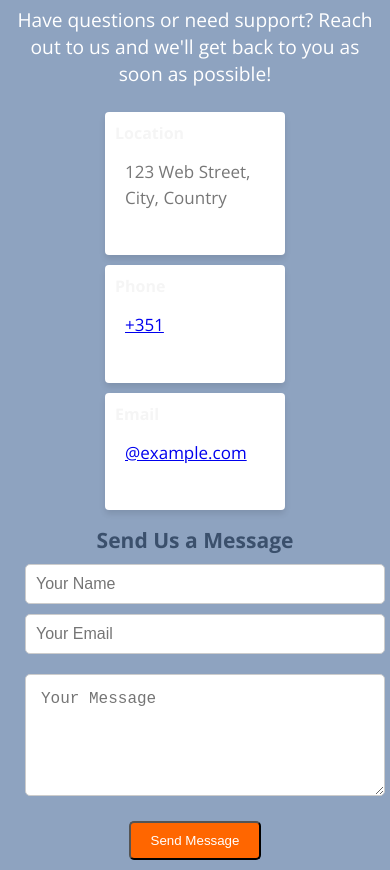
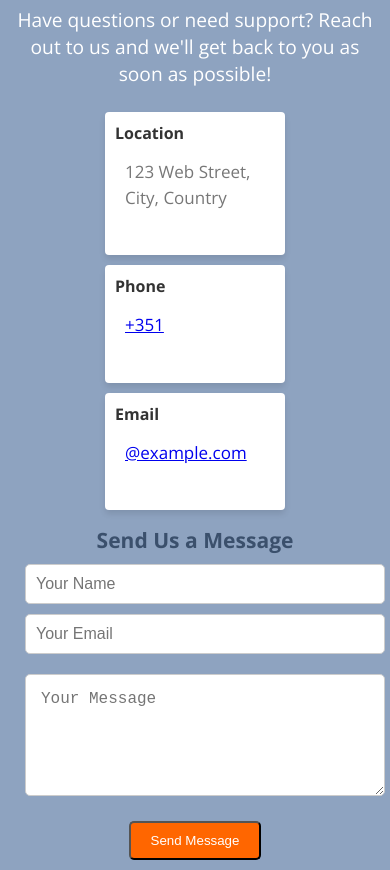
Before and after one commit to Jannat14205/Quick, a plain HTML site: page index.html in a window 390 px wide. Shown: the part 4960-5830 px from the top of the page. Drawn offline with nearby package versions, Linux system fonts and the light colour scheme.

Commit message:
second commit

```diff
--- a/Responsive/Responsive.css
+++ b/Responsive/Responsive.css
@@ -285,7 +285,6 @@ p a{
 
 .contact-item h3 {
     font-size: 16px;
-    color: whitesmoke;
 }
 
 .contact-item p {
```
